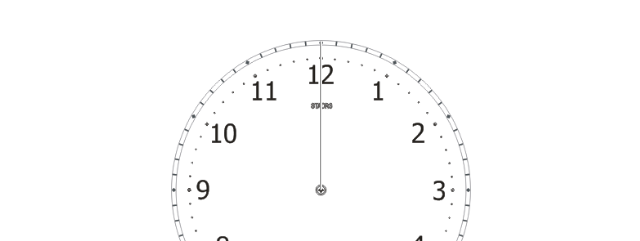
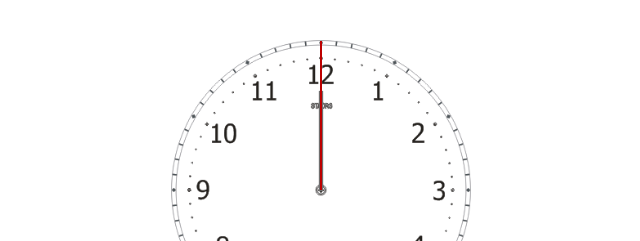
Before and after one commit to Dmytro96/Stopwatch, a plain HTML site: page index.html in a window 1280 px wide. Both pictures are taken after a click on the button "Reset". Shown: the top 241 px of the page, 319-959 px from the left. Drawn offline with Linux system fonts and the light colour scheme.

Commit message:
add minute arrow, fix arrow in not the active tab, reset everytime

```diff
--- a/css/common.css
+++ b/css/common.css
@@ -8,14 +8,28 @@
   margin-top: 40px;
   position: relative;
 }
-#arrow {
+#arrow, #arrowMinute {
   position: absolute;
   top: 47%;
   left: 50%;
-  transform-origin: 0;
+  -webkit-transform-origin: 0;
   transform: rotate(-90deg);
   color: #000000;
   width: 149px;
+  z-index: 1;
+}
+#arrowMinute{
+  width: 100px;
+  z-index: 0;
+}
+#arrow hr{
+  border: 1px solid #bd0000;
+  z-index: 1;
+  box-shadow: 0 0 0.5px 0 #370909;
+}
+#arrowMinute hr{
+  border: 2px solid #6f6f6f;
+  box-shadow: 0 0 1px 0 #111111;
 }
 .buttons{
   padding-top: 30px;
--- a/index.html
+++ b/index.html
@@ -11,6 +11,7 @@
   <div id="stopwatch">
     <h1 id = "timer"></h1>
     <div id="arrow"><hr></div>
+    <div id="arrowMinute"><hr></div>
   </div>
   <div class="buttons">
     <button id="toggle">Start</button>
--- a/js/stopwatch.js
+++ b/js/stopwatch.js
@@ -1,5 +1,6 @@
 var timer = document.getElementById('timer');
 var arrow = document.getElementById('arrow');
+var arrowMinute = document.getElementById('arrowMinute');
 var output = document.getElementById('output');
 var toggleBtn = document.getElementById('toggle');
 var resetBtn = document.getElementById('reset');
@@ -34,15 +35,17 @@ function Stopwatch(elem) {
   var time = 0;
   var interval;
   var offset;
-  var degrees = -90;
-  var step = 3 / 50;
+  var degreesSecond;
+  var degreesMinute;
   var arr = [];
 
   function update() {
     if (this.isOn) {
       time += delta();
-      degrees += step;
-      arrow.style.webkitTransform = 'rotate(' + degrees + 'deg)';
+      degreesSecond = (time / 60 * 360 / 1000) - 90;
+      degreesMinute = (time * 360 / 60 / 60 / 1000) - 90;
+      arrow.style.webkitTransform = 'rotate(' + degreesSecond + 'deg)';
+      arrowMinute.style.webkitTransform = 'rotate(' + degreesMinute + 'deg)';
     }
   }
 
@@ -86,15 +89,15 @@ function Stopwatch(elem) {
   };
 
   this.reset = function () {
-    if (!this.isOn) {
       time = 0;
-      update();
-      degrees = -90;
-      arrow.style.webkitTransform = 'rotate(' + degrees + 'deg)';
+      stop();
+      degreesSecond = -90;
+      arrow.style.webkitTransform = 'rotate(' + degreesSecond + 'deg)';
+      arrowMinute.style.webkitTransform = 'rotate(' + degreesSecond + 'deg)';
       output.textContent = '';
       arr = [];
-    }
-  };
+      update();
+    };
 
   this.split = function () {
       if (time != 0) {
```
